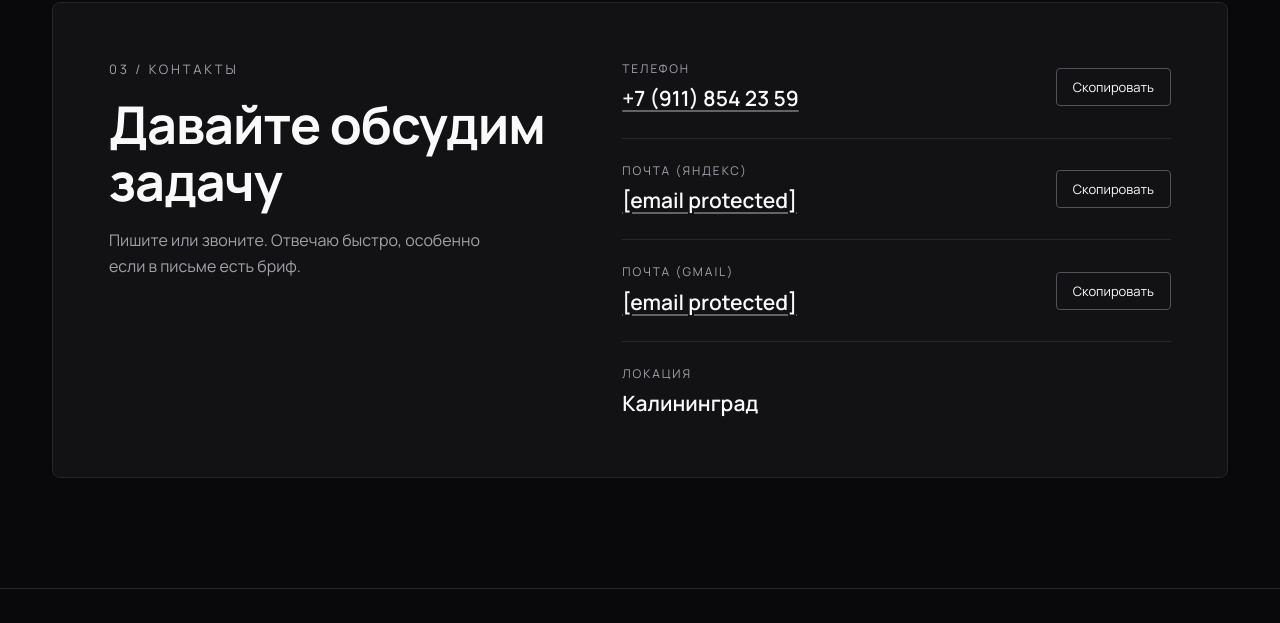
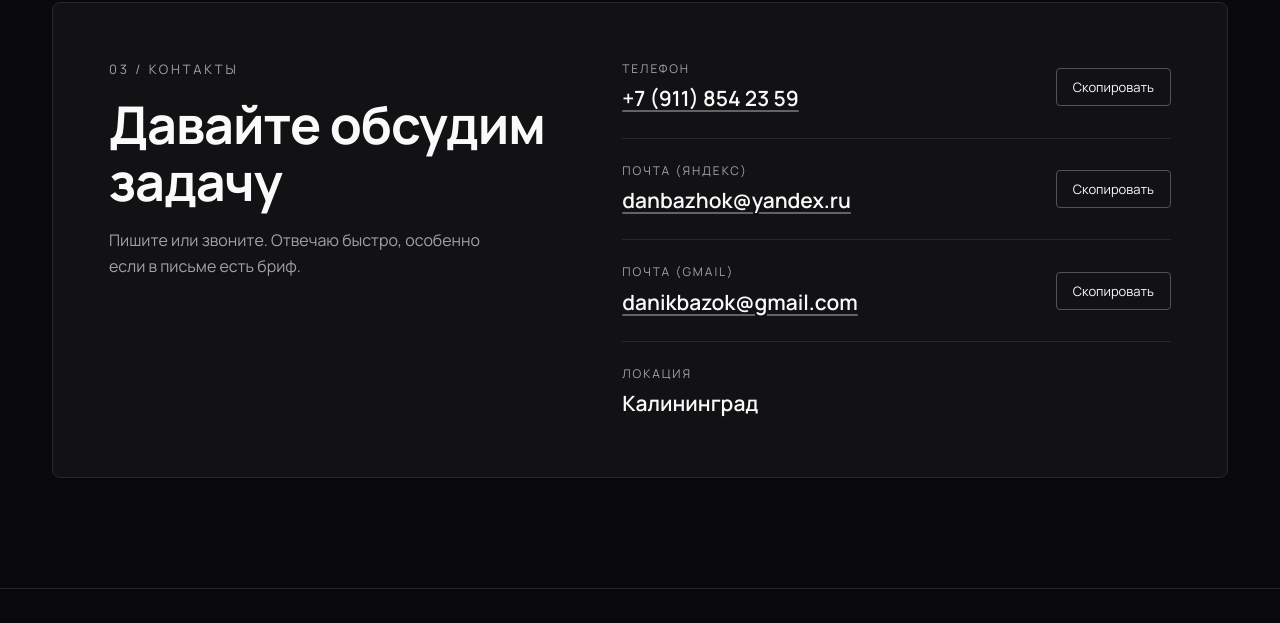
Before and after one commit to UnreadPancake/Bazokdaniil, a plain HTML site: page index.html in a window 1280 px wide. Shown: the part 6815-7438 px from the top of the page. Drawn offline with Linux system fonts and the light colour scheme.

Commit message:
Update index.html

```diff
--- a/index.html
+++ b/index.html
@@ -261,11 +261,13 @@ footer{border-top:1px solid var(--line);padding:56px 0 40px}
             <button class="copy" type="button" data-copy="+7 (911) 854 23 59">Скопировать</button>
           </div>
           <div class="row">
-            <div><div class="lbl">Почта (Яндекс)</div><a class="val" href="/cdn-cgi/l/email-protection#7511141b17140f1d1a1e350c141b11100d5b0700"><span class="__cf_email__" data-cfemail="88ece9e6eae9f2e0e7e3c8f1e9e6ecedf0a6fafd">[email&#160;protected]</span></a></div>
+            <div><div class="lbl">Почта (Яндекс)</div><a class="val" href="mailto:danbazhok@yandex.ru">danbazhok@yandex.ru</a>
+</div>
             <button class="copy" type="button" data-copy="danbazhok@yandex.ru">Скопировать</button>
           </div>
           <div class="row">
-            <div><div class="lbl">Почта (Gmail)</div><a class="val" href="/cdn-cgi/l/email-protection#e387828d8a888182998c88a3848e828a8fcd808c8e"><span class="__cf_email__" data-cfemail="0266636c6b696063786d6942656f636b6e2c616d6f">[email&#160;protected]</span></a></div>
+            <div><div class="lbl">Почта (Gmail)</div><a class="val" href="mailto:danikbazok@gmail.com">danikbazok@gmail.com</a>
+</div>
             <button class="copy" type="button" data-copy="danikbazok@gmail.com">Скопировать</button>
           </div>
           <div class="row">
```
